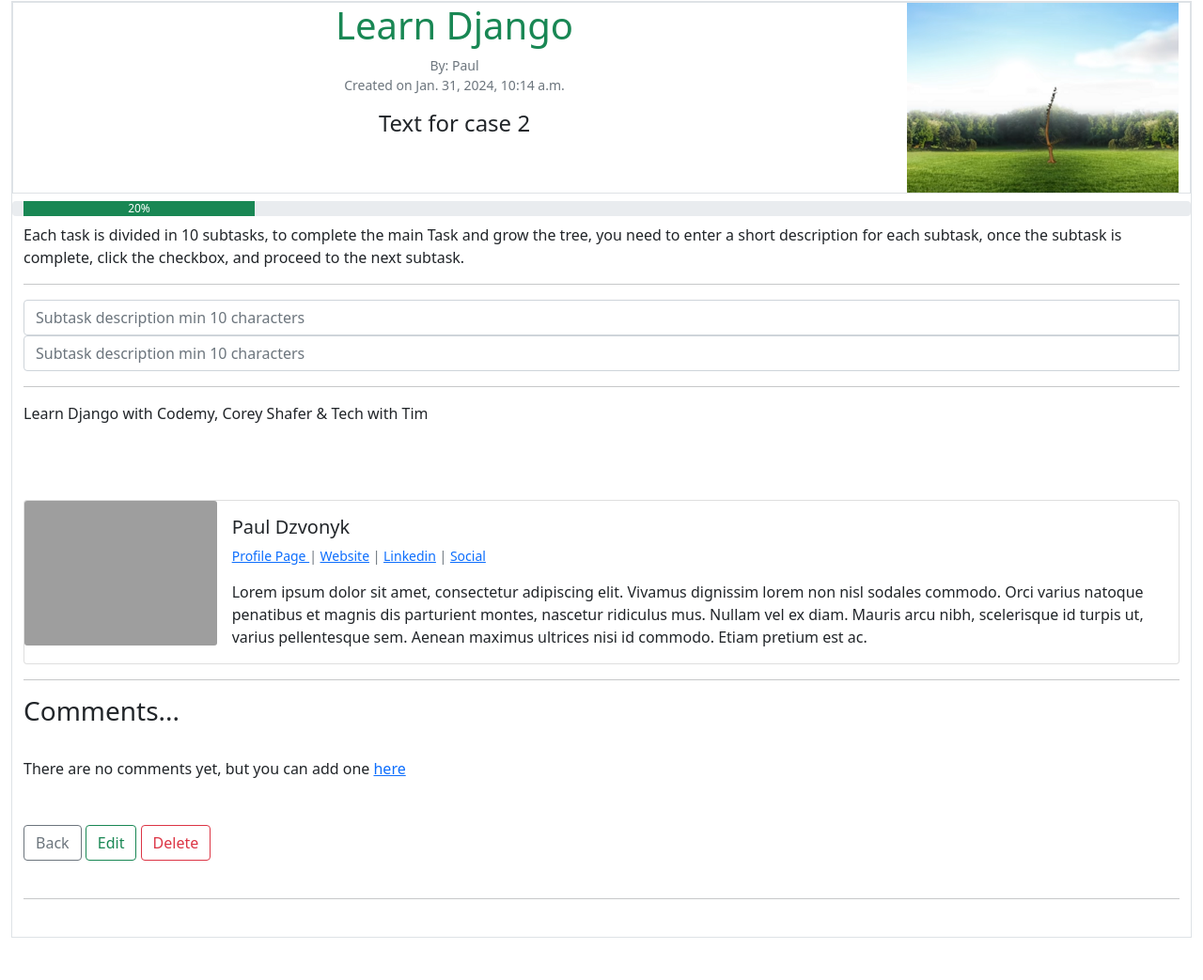
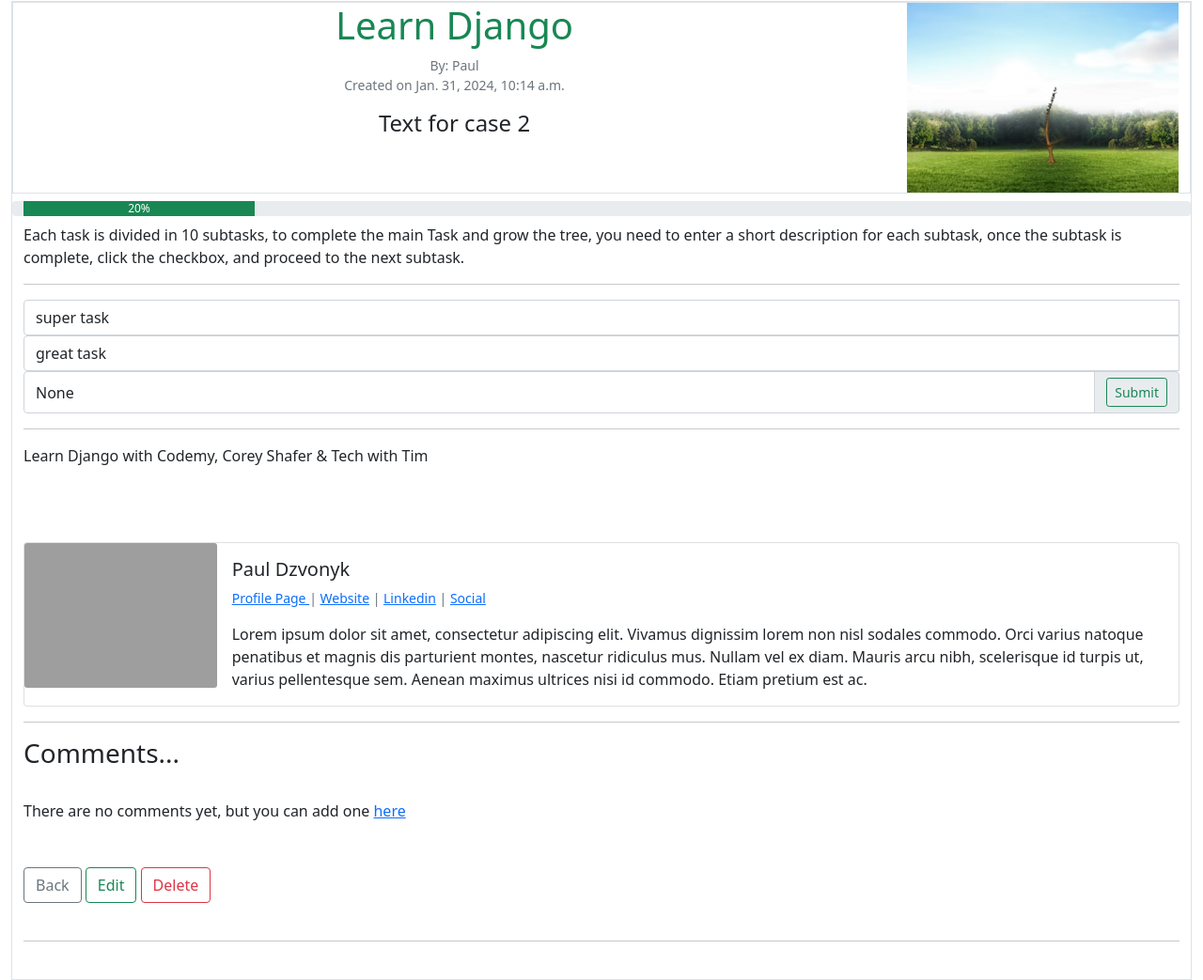
Before and after one commit to pauldzvonyk/organizer, a Django app: page /task/2 in a window 1280 px wide. Shown: the part 63-1106 px from the top of the page at 94% size. Before the commit the page ends 1061 px from the top, so only its background shows below. Run offline with Django 5.2, Linux system fonts and the light colour scheme; a user stored in the database is signed in; data comes from the database, SQL or seed files in the repository; both versions use the stored data as it was after the commit; some libraries are stand-ins or nearby versions; grey boxes are pictures that could not be loaded.

Commit message:
working version of input form for subtasks

```diff
--- a/task/templates/task/task_detail.html
+++ b/task/templates/task/task_detail.html
@@ -49,7 +49,7 @@
         <div class="form-group">
             <div class="input-group">
                 <input type="text" class="form-control" name="subtask_text_1" aria-label="Text input with radio button"
-                       placeholder="Subtask description min 10 characters">
+                       placeholder="Subtask description min 10 characters" value="{{ task.subtask_text_1 }}">
                 <div class="input-group-text" {% if task.progress == 0 %}style="display: block;"{% else %}style="display: none"{% endif %}>
                     <button type="submit" name="increment_progress" class="btn btn-outline-success btn-sm">Submit</button>
                 </div>
@@ -62,7 +62,7 @@
         <div class="form-group">
             <div class="input-group">
                 <input type="text" class="form-control" name="subtask_text_2" aria-label="Text input with radio button"
-                       placeholder="Subtask description min 10 characters">
+                       placeholder="Subtask description min 10 characters" value="{{ task.subtask_text_2 }}">
                 <div class="input-group-text" {% if task.progress == 1 %}style="display: block;"{% else %}style="display: none"{% endif %}>
                     <button type="submit" name="increment_progress" class="btn btn-outline-success btn-sm">Submit</button>
                 </div>
@@ -71,6 +71,22 @@
 
         <!-- Include hidden input field for subtask_text_1 -->
         <input type="hidden" name="subtask_text_1" value="{{ task.subtask_text_1 }}">
+    </form>
+
+     <form method="post" action="{% url 'increment-progress' task.pk %}">
+        {% csrf_token %}
+        <div class="form-group">
+            <div class="input-group">
+                <input type="text" class="form-control" name="subtask_text_3" aria-label="Text input with radio button"
+                       placeholder="Subtask description min 10 characters" value="{{ task.subtask_text_3 }}">
+                <div class="input-group-text" {% if task.progress == 2 %}style="display: block;"{% else %}style="display: none"{% endif %}>
+                    <button type="submit" name="increment_progress" class="btn btn-outline-success btn-sm">Submit</button>
+                </div>
+            </div>
+        </div>
+        <!-- Include hidden input field for subtask_text_1 & 2-->
+        <input type="hidden" name="subtask_text_1" value="{{ task.subtask_text_1 }}">
+        <input type="hidden" name="subtask_text_2" value="{{ task.subtask_text_2 }}">
     </form>
 
 
--- a/task/views.py
+++ b/task/views.py
@@ -139,10 +139,12 @@
     # Extract subtask_text values directly from the request.POST data
     subtask_text_1 = request.POST.get('subtask_text_1')
     subtask_text_2 = request.POST.get('subtask_text_2')
+    subtask_text_3 = request.POST.get('subtask_text_3')
 
     # Update the corresponding fields of the task object with the extracted values
     task.subtask_text_1 = subtask_text_1
     task.subtask_text_2 = subtask_text_2
+    task.subtask_text_3 = subtask_text_3
 
     # Save the updated task object
     task.save()
```
Also changed, not shown: db.sqlite3.
